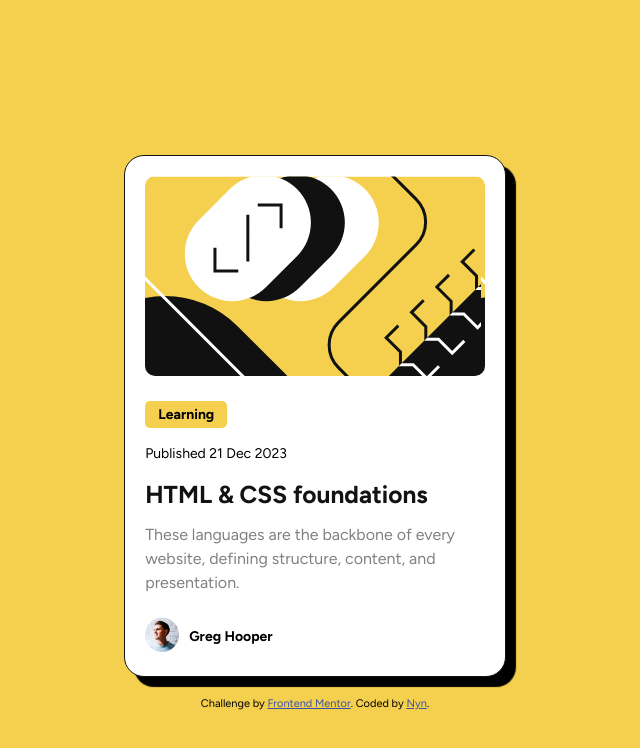
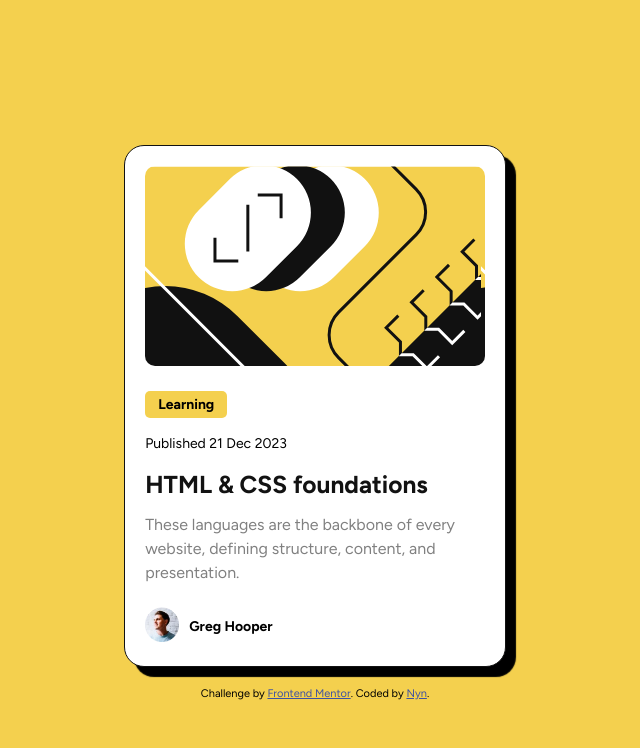
Before and after one commit to Nyynca/blog-preview-card-main, a plain HTML site: page index.html in a window 1280 px wide. Shown: the whole page, without its empty margins (325-965 px from the left). Drawn offline with Linux system fonts and the light colour scheme.

Commit message:
Update style.css

```diff
--- a/style.css
+++ b/style.css
@@ -27,7 +27,7 @@ body{
     align-items: center;
 }
 main{
-    padding-top: 65px;
+    padding-top: 45px;
 }
 article{
     width: 51%;
```
